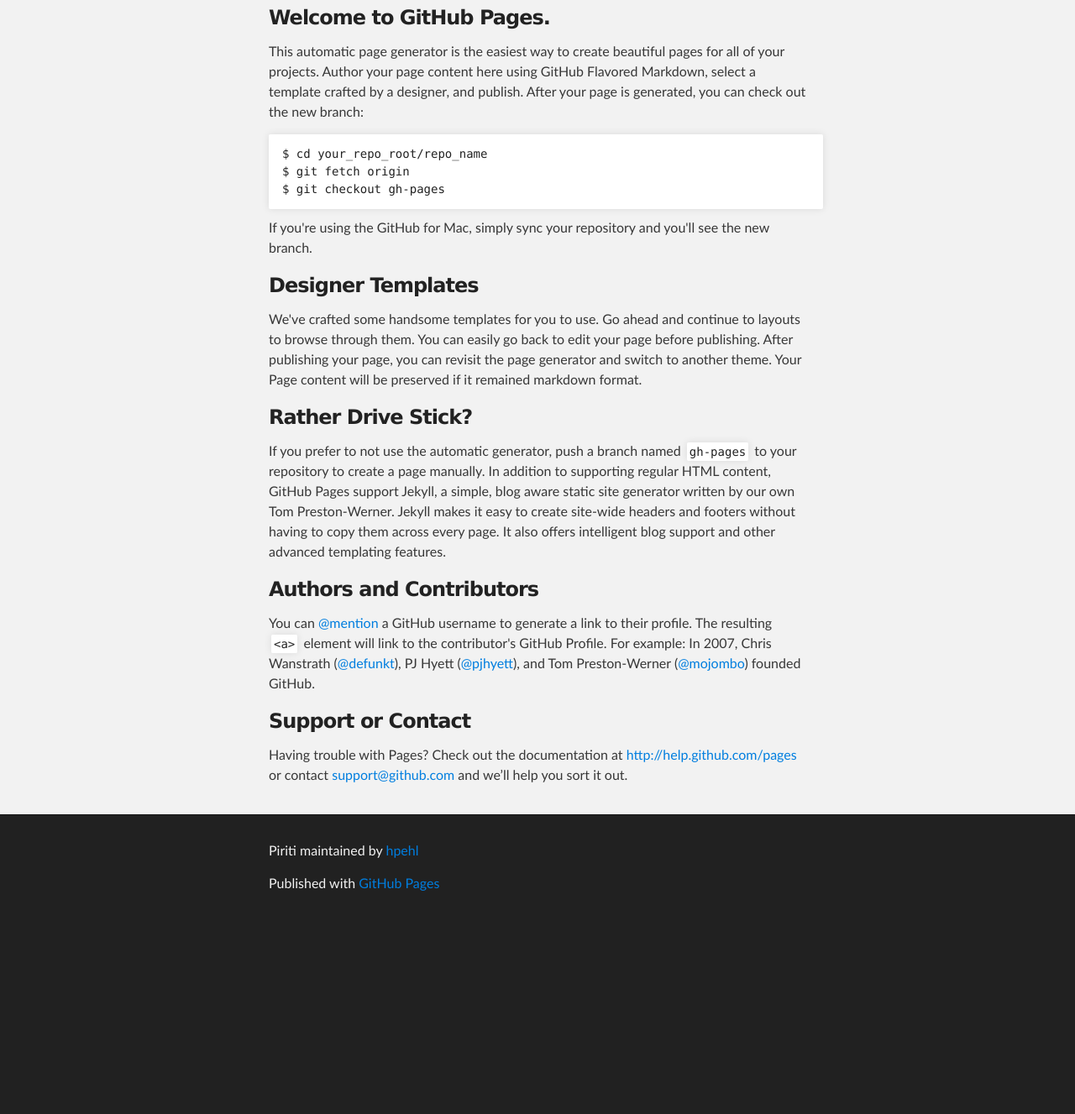
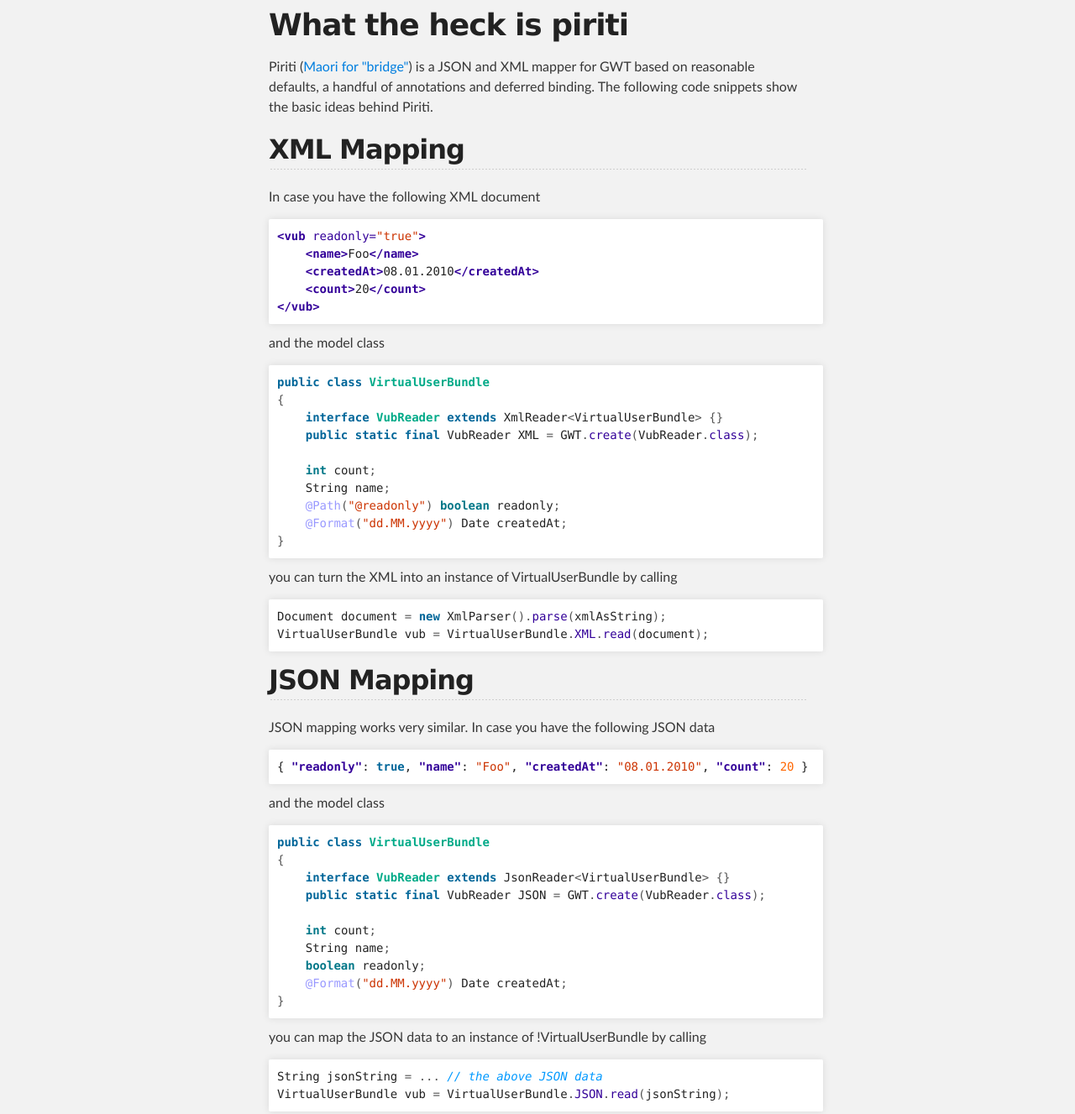
Before and after one commit to hpehl/piriti, a plain HTML site: page index.html in a window 1280 px wide. Shown: the part 257-1584 px from the top of the page at 84% size. Before the commit the page ends 1356 px from the top, so only its background shows below. Drawn offline with Linux system fonts and the light colour scheme.

```diff
--- a/index.html
+++ b/index.html
@@ -31,32 +31,67 @@
     <!-- MAIN CONTENT -->
     <div id="main_content_wrap" class="outer">
       <section id="main_content" class="inner">
-        <h3>Welcome to GitHub Pages.</h3>
+        <h1>What the heck is piriti</h1>
 
-<p>This automatic page generator is the easiest way to create beautiful pages for all of your projects. Author your page content here using GitHub Flavored Markdown, select a template crafted by a designer, and publish. After your page is generated, you can check out the new branch:</p>
+<p>Piriti (<a href="http://www.maoridictionary.co.nz/index.cfm?dictionaryKeywords=bridge">Maori for "bridge"</a>) is a JSON and XML mapper for GWT based on reasonable defaults, a handful of annotations and deferred binding. The following code snippets show the basic ideas behind Piriti. </p>
 
-<pre><code>$ cd your_repo_root/repo_name
-$ git fetch origin
-$ git checkout gh-pages
-</code></pre>
+<h2>XML Mapping</h2>
 
-<p>If you're using the GitHub for Mac, simply sync your repository and you'll see the new branch.</p>
+<p>In case you have the following XML document</p>
 
-<h3>Designer Templates</h3>
+<div class="highlight"><pre><span class="nt">&lt;vub</span> <span class="na">readonly=</span><span class="s">"true"</span><span class="nt">&gt;</span>
+    <span class="nt">&lt;name&gt;</span>Foo<span class="nt">&lt;/name&gt;</span>
+    <span class="nt">&lt;createdAt&gt;</span>08.01.2010<span class="nt">&lt;/createdAt&gt;</span>
+    <span class="nt">&lt;count&gt;</span>20<span class="nt">&lt;/count&gt;</span>
+<span class="nt">&lt;/vub&gt;</span>
+</pre></div>
 
-<p>We've crafted some handsome templates for you to use. Go ahead and continue to layouts to browse through them. You can easily go back to edit your page before publishing. After publishing your page, you can revisit the page generator and switch to another theme. Your Page content will be preserved if it remained markdown format.</p>
+<p>and the model class</p>
 
-<h3>Rather Drive Stick?</h3>
+<div class="highlight"><pre><span class="kd">public</span> <span class="kd">class</span> <span class="nc">VirtualUserBundle</span>
+<span class="o">{</span>
+    <span class="kd">interface</span> <span class="nc">VubReader</span> <span class="kd">extends</span> <span class="n">XmlReader</span><span class="o">&lt;</span><span class="n">VirtualUserBundle</span><span class="o">&gt;</span> <span class="o">{}</span>
+    <span class="kd">public</span> <span class="kd">static</span> <span class="kd">final</span> <span class="n">VubReader</span> <span class="n">XML</span> <span class="o">=</span> <span class="n">GWT</span><span class="o">.</span><span class="na">create</span><span class="o">(</span><span class="n">VubReader</span><span class="o">.</span><span class="na">class</span><span class="o">);</span>
 
-<p>If you prefer to not use the automatic generator, push a branch named <code>gh-pages</code> to your repository to create a page manually. In addition to supporting regular HTML content, GitHub Pages support Jekyll, a simple, blog aware static site generator written by our own Tom Preston-Werner. Jekyll makes it easy to create site-wide headers and footers without having to copy them across every page. It also offers intelligent blog support and other advanced templating features.</p>
+    <span class="kt">int</span> <span class="n">count</span><span class="o">;</span>
+    <span class="n">String</span> <span class="n">name</span><span class="o">;</span>
+    <span class="nd">@Path</span><span class="o">(</span><span class="s">"@readonly"</span><span class="o">)</span> <span class="kt">boolean</span> <span class="n">readonly</span><span class="o">;</span>
+    <span class="nd">@Format</span><span class="o">(</span><span class="s">"dd.MM.yyyy"</span><span class="o">)</span> <span class="n">Date</span> <span class="n">createdAt</span><span class="o">;</span>
+<span class="o">}</span>
+</pre></div>
 
-<h3>Authors and Contributors</h3>
+<p>you can turn the XML into an instance of VirtualUserBundle by calling</p>
 
-<p>You can <a href="https://github.com/blog/821" class="user-mention">@mention</a> a GitHub username to generate a link to their profile. The resulting <code>&lt;a&gt;</code> element will link to the contributor's GitHub Profile. For example: In 2007, Chris Wanstrath (<a href="https://github.com/defunkt" class="user-mention">@defunkt</a>), PJ Hyett (<a href="https://github.com/pjhyett" class="user-mention">@pjhyett</a>), and Tom Preston-Werner (<a href="https://github.com/mojombo" class="user-mention">@mojombo</a>) founded GitHub.</p>
+<div class="highlight"><pre><span class="n">Document</span> <span class="n">document</span> <span class="o">=</span> <span class="k">new</span> <span class="n">XmlParser</span><span class="o">().</span><span class="na">parse</span><span class="o">(</span><span class="n">xmlAsString</span><span class="o">);</span>
+<span class="n">VirtualUserBundle</span> <span class="n">vub</span> <span class="o">=</span> <span class="n">VirtualUserBundle</span><span class="o">.</span><span class="na">XML</span><span class="o">.</span><span class="na">read</span><span class="o">(</span><span class="n">document</span><span class="o">);</span>
+</pre></div>
 
-<h3>Support or Contact</h3>
+<h2>JSON Mapping</h2>
 
-<p>Having trouble with Pages? Check out the documentation at <a href="http://help.github.com/pages">http://help.github.com/pages</a> or contact <a href="mailto:support@github.com">support@github.com</a> and we’ll help you sort it out.</p>
+<p>JSON mapping works very similar. In case you have the following JSON data </p>
+
+<div class="highlight"><pre><span class="p">{</span> <span class="nt">"readonly"</span><span class="p">:</span> <span class="kc">true</span><span class="p">,</span> <span class="nt">"name"</span><span class="p">:</span> <span class="s2">"Foo"</span><span class="p">,</span> <span class="nt">"createdAt"</span><span class="p">:</span> <span class="s2">"08.01.2010"</span><span class="p">,</span> <span class="nt">"count"</span><span class="p">:</span> <span class="mi">20</span> <span class="p">}</span>
+</pre></div>
+
+<p>and the model class</p>
+
+<div class="highlight"><pre><span class="kd">public</span> <span class="kd">class</span> <span class="nc">VirtualUserBundle</span>
+<span class="o">{</span>
+    <span class="kd">interface</span> <span class="nc">VubReader</span> <span class="kd">extends</span> <span class="n">JsonReader</span><span class="o">&lt;</span><span class="n">VirtualUserBundle</span><span class="o">&gt;</span> <span class="o">{}</span>
+    <span class="kd">public</span> <span class="kd">static</span> <span class="kd">final</span> <span class="n">VubReader</span> <span class="n">JSON</span> <span class="o">=</span> <span class="n">GWT</span><span class="o">.</span><span class="na">create</span><span class="o">(</span><span class="n">VubReader</span><span class="o">.</span><span class="na">class</span><span class="o">);</span>
+
+    <span class="kt">int</span> <span class="n">count</span><span class="o">;</span>
+    <span class="n">String</span> <span class="n">name</span><span class="o">;</span>
+    <span class="kt">boolean</span> <span class="n">readonly</span><span class="o">;</span>
+    <span class="nd">@Format</span><span class="o">(</span><span class="s">"dd.MM.yyyy"</span><span class="o">)</span> <span class="n">Date</span> <span class="n">createdAt</span><span class="o">;</span>
+<span class="o">}</span>
+</pre></div>
+
+<p>you can map the JSON data to an instance of !VirtualUserBundle by calling</p>
+
+<div class="highlight"><pre><span class="n">String</span> <span class="n">jsonString</span> <span class="o">=</span> <span class="o">...</span> <span class="c1">// the above JSON data</span>
+<span class="n">VirtualUserBundle</span> <span class="n">vub</span> <span class="o">=</span> <span class="n">VirtualUserBundle</span><span class="o">.</span><span class="na">JSON</span><span class="o">.</span><span class="na">read</span><span class="o">(</span><span class="n">jsonString</span><span class="o">);</span>
+</pre></div>
       </section>
     </div>
 
```
Also changed, not shown: params.json (+1 -1 lines).
